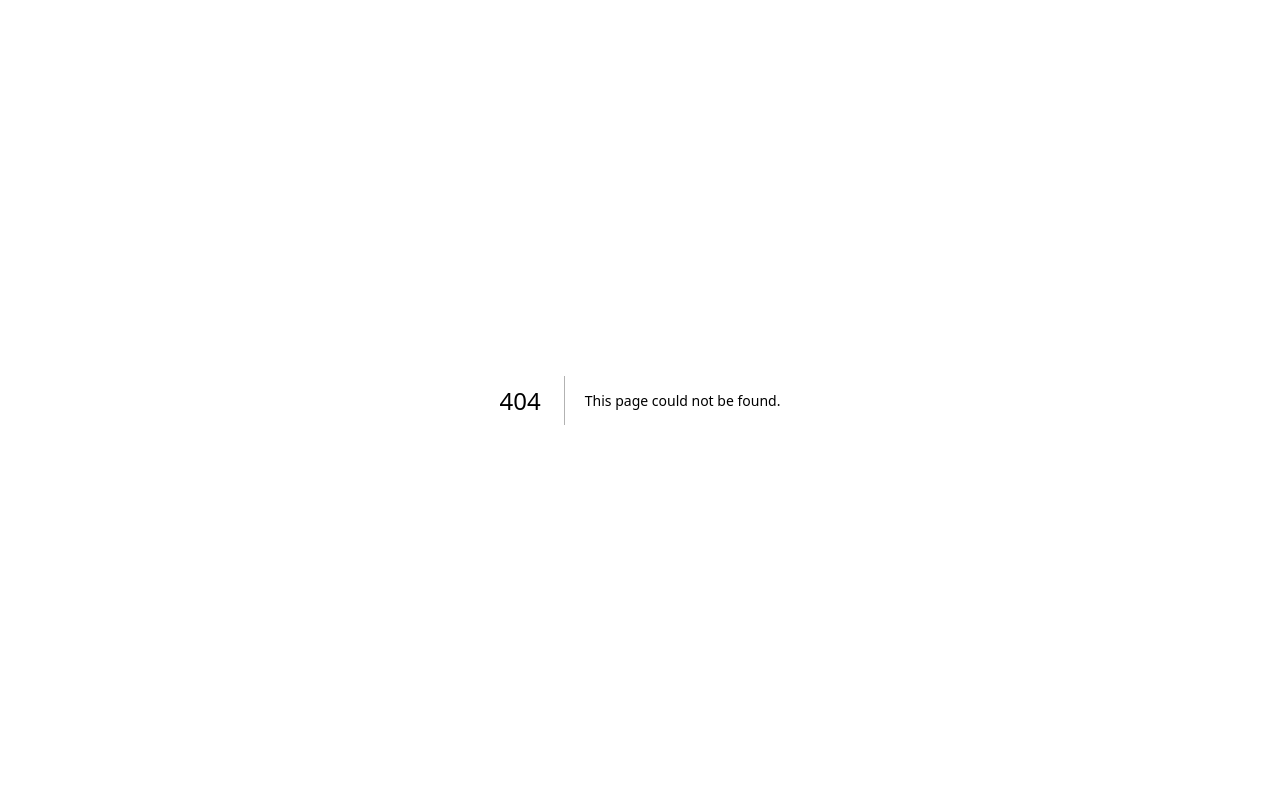
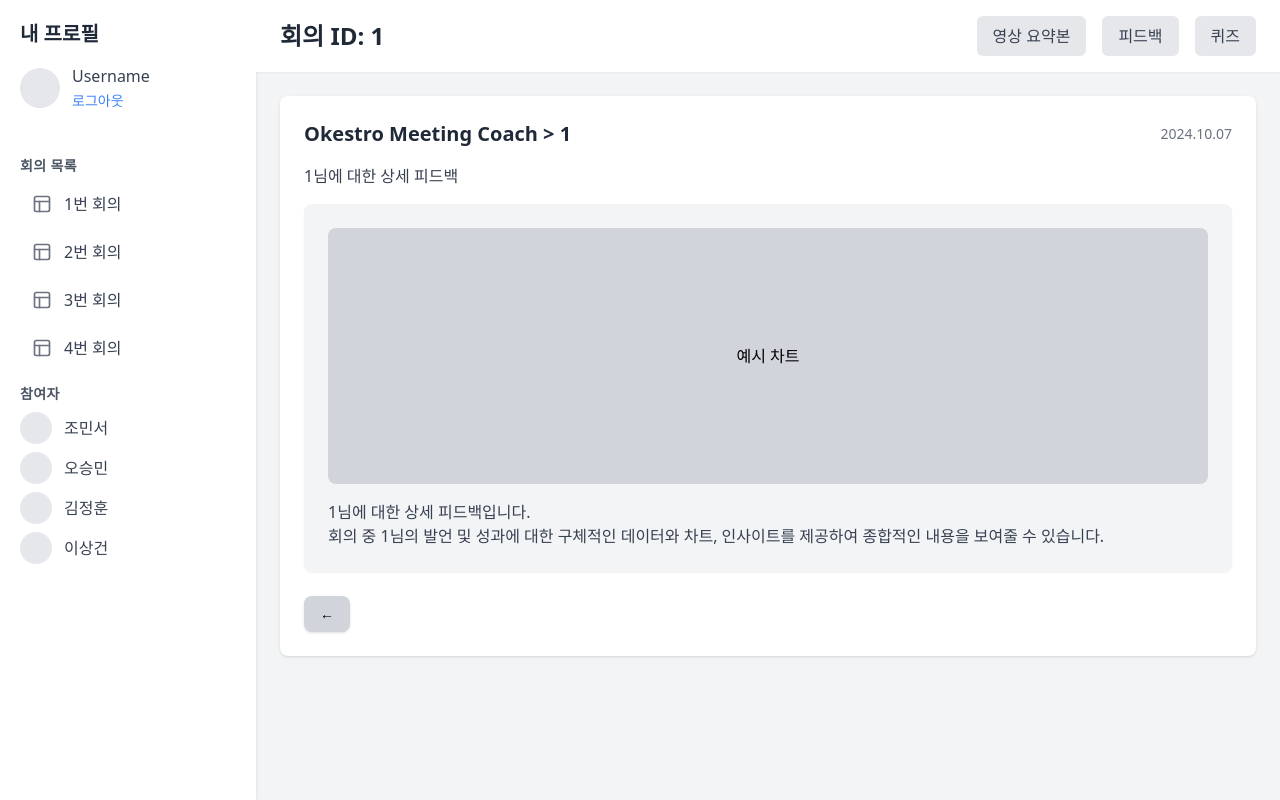
Before and after one commit to leafdesk/hsu-pre-capstone-web, a Next.js app: page /1/feedback/1/detailed in a window 1280 px wide. Before the commit this address had no page. Built offline with nearby package versions, Linux system fonts and the light colour scheme.

Commit message:
피드백_상세 페이지 추가

```diff
--- /dev/null
+++ b/src/app/[meetingId]/feedback/[name]/detailed/page.tsx
@@ -0,0 +1,62 @@
+'use client'
+
+import { useParams, useRouter } from 'next/navigation';
+
+/**
+ * 자세한 피드백 페이지.
+ */
+const DetailedFeedbackPage = () => {
+  const router = useRouter();
+  const { meetingId, name } = useParams();
+
+  // 기본값은 'Minseo'
+  const participantName = Array.isArray(name) ? name[0] : (name || 'Minseo');
+
+  const decodedName = decodeURIComponent(participantName);
+  const displayName = decodedName.charAt(0).toUpperCase() + decodedName.slice(1);
+
+  // 뒤로 가기 버튼 클릭 핸들러
+  const handleBackClick = () => {
+    router.back();
+  };
+
+  return (
+    <div className="max-w-7xl mx-auto py-6 px-6">
+      <div className="bg-white shadow rounded-lg p-6">
+        {/* 헤더 섹션 */}
+        <div className="flex justify-between items-center mb-4">
+          <h2 className="text-xl font-semibold text-gray-800">
+            Okestro Meeting Coach &gt; {displayName}
+          </h2>
+          <span className="text-sm text-gray-500">2024.10.07</span>
+        </div>
+
+        {/* 상세 피드백 섹션 */}
+        <div className="space-y-4">
+          <h3 className="font-medium text-gray-700 mb-2">{displayName}님에 대한 상세 피드백</h3>
+          <div className="bg-gray-100 p-6 rounded-lg shadow-sm">
+            {/* 예시 차트 및 피드백 상세 내용 */}
+            <div className="h-64 bg-gray-300 rounded-lg mb-4 flex items-center justify-center">
+              <span>예시 차트</span>
+            </div>
+            <p className="text-gray-700">
+              {displayName}님에 대한 상세 피드백입니다. <br></br>회의 중 {displayName}님의 발언 및 성과에 대한 구체적인 데이터와 차트, 인사이트를 제공하여 종합적인 내용을 보여줄 수 있습니다.
+            </p>
+          </div>
+        </div>
+
+        {/* 뒤로가기 버튼 */}
+        <div className="flex justify-start mt-6">
+          <button
+            onClick={handleBackClick}
+            className="bg-gray-300 py-2 px-4 rounded-lg shadow hover:bg-gray-400 text-sm"
+          >
+            &larr;
+          </button>
+        </div>
+      </div>
+    </div>
+  );
+}
+
+export default DetailedFeedbackPage;
--- a/src/app/[meetingId]/feedback/[name]/page.tsx
+++ b/src/app/[meetingId]/feedback/[name]/page.tsx
@@ -1,11 +1,12 @@
 'use client'
 
-import { useParams } from 'next/navigation';
+import { useRouter, useParams } from 'next/navigation';
 
 /**
  * 피드백 페이지.
  */
 const FeedbackPage = () => {
+  const router = useRouter();
   const { meetingId, name } = useParams();
 
   // 기본값은 'Minseo'
@@ -13,6 +14,16 @@ const FeedbackPage = () => {
 
   const decodedName = decodeURIComponent(participantName);
   const displayName = typeof decodedName === 'string' ? decodedName.charAt(0).toUpperCase() + decodedName.slice(1) : 'Minseo';
+
+  // 버튼 클릭 시 더 자세한 피드백 화면으로 이동
+  const handleDetailedFeedbackClick = () => {
+    router.push(`/${meetingId}/feedback/${participantName}/detailed`);
+  };
+
+  // 뒤로 가기 버튼 클릭 핸들러
+  const handleBackClick = () => {
+    router.back();
+  };
 
   return (
     <div className="max-w-7xl mx-auto py-6 px-6">
@@ -35,8 +46,21 @@ const FeedbackPage = () => {
               <div className="h-64 bg-gray-300 rounded-lg"></div>
             </div>
 
-            <div className="text-right">
-              <button className="bg-gray-300  py-2 px-4 rounded-lg shadow hover:bg-gray-600">
+            {/* 버튼 섹션 */}
+            <div className="flex justify-between mt-6">
+              {/* 뒤로가기 버튼 */}
+              <button
+                onClick={handleBackClick}
+                className="bg-gray-300 py-2 px-4 rounded-lg shadow hover:bg-gray-400 text-sm"
+              >
+                &larr;
+              </button>
+
+              {/* 자세한 피드백 보기 버튼 */}
+              <button
+                onClick={handleDetailedFeedbackClick}
+                className="bg-gray-300 py-2 px-4 rounded-lg shadow hover:bg-gray-400"
+              >
                 자세한 피드백 보기
               </button>
             </div>
```
Also changed, not shown: src/app/[meetingId]/feedback/page.tsx (+5 -4 lines).
